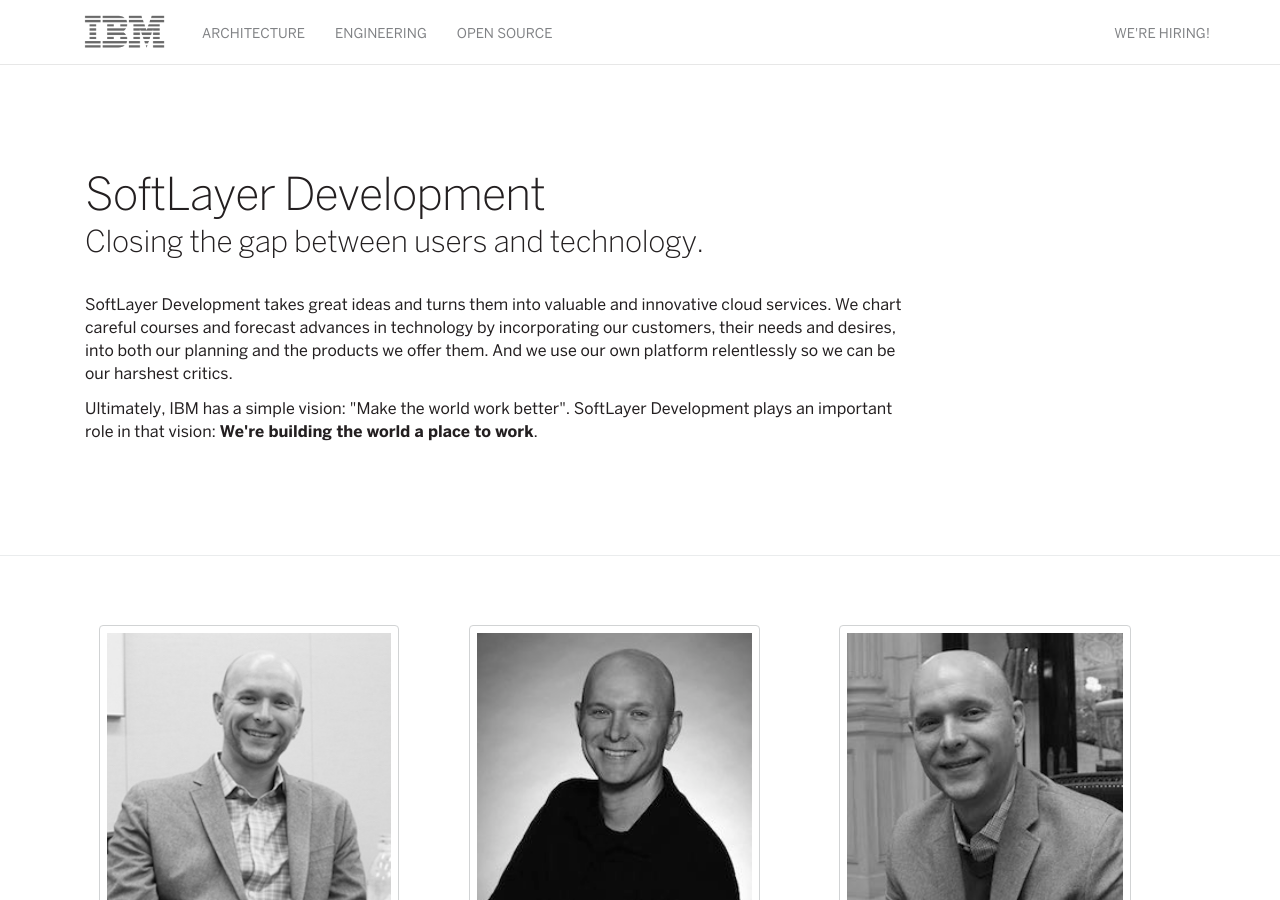
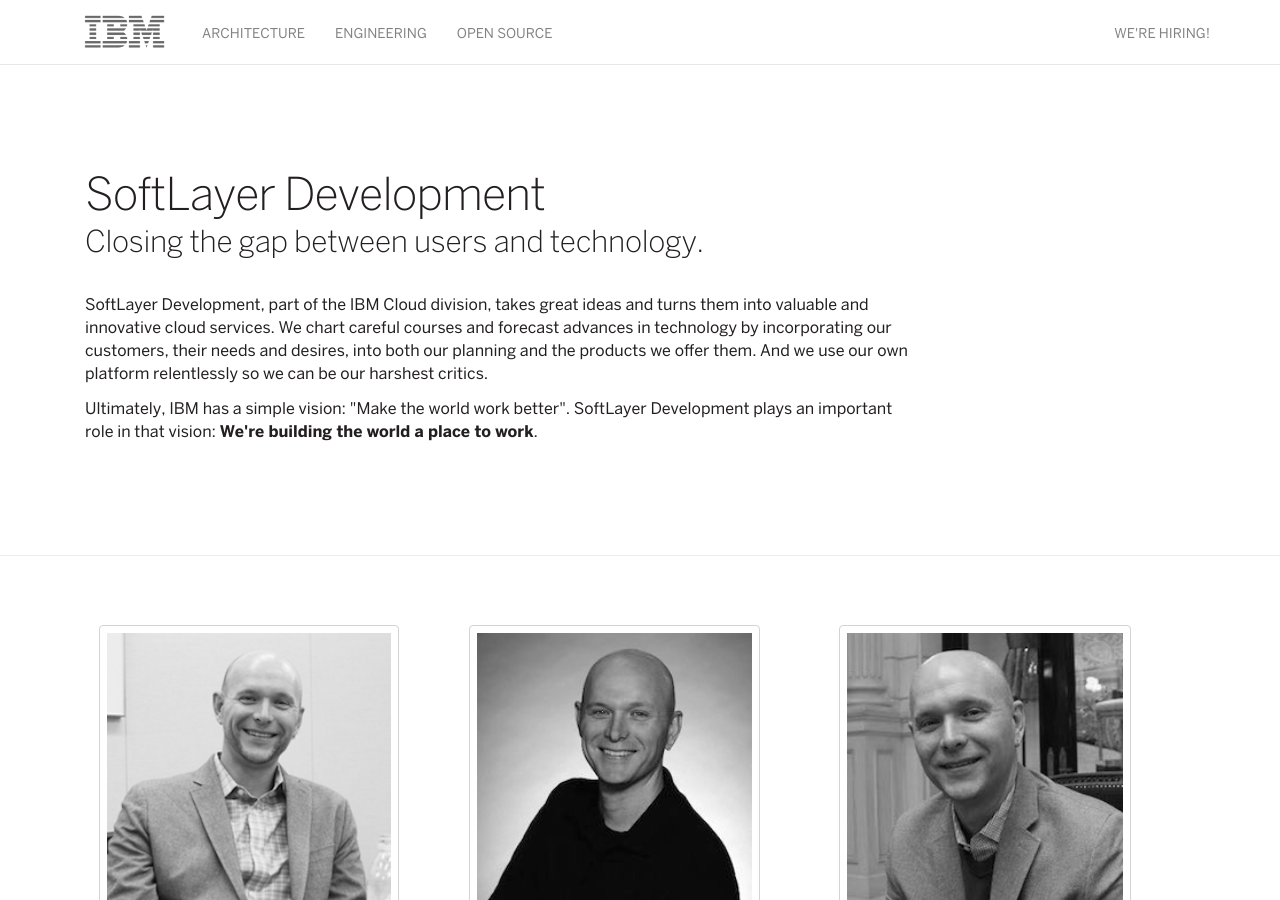
Before and after one commit to caleorourke/blue, a Jekyll site: the page built from index.html, in a window 1280 px wide and 900 px high. Built offline with Jekyll 4.4.1, drawn with Linux system fonts in a browser that asks for light colours.

Commit message:
add {{site.div.official}} liquid tag

```diff
--- a/_includes/hero.html
+++ b/_includes/hero.html
@@ -12,7 +12,7 @@
       <div class="col-md-12">
         <div class="col-md-10 col-lg-9">
 
-          <p>{{site.div.group}} takes great ideas and turns them into valuable and innovative cloud services. We chart careful courses and forecast advances in technology by incorporating our customers, their needs and desires, into both our planning and the products we offer them. And we use our own platform relentlessly so we can be our harshest critics.</p>
+          <p>{{site.div.group}}, part of the {{site.div.official}} division, takes great ideas and turns them into valuable and innovative cloud services. We chart careful courses and forecast advances in technology by incorporating our customers, their needs and desires, into both our planning and the products we offer them. And we use our own platform relentlessly so we can be our harshest critics.</p>
 
           <p>Ultimately, IBM has a simple vision: "Make the world work better". {{site.div.group}} plays an important role in that vision: <strong>We're building the world a place to work</strong>.</p>
 
```
